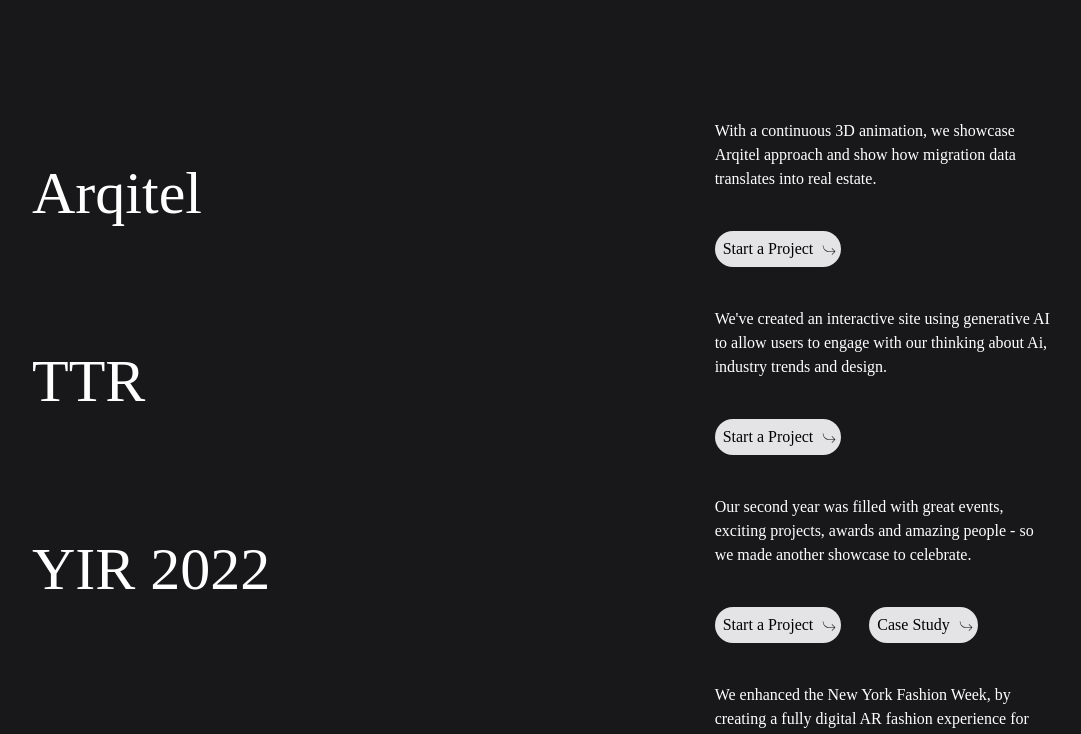
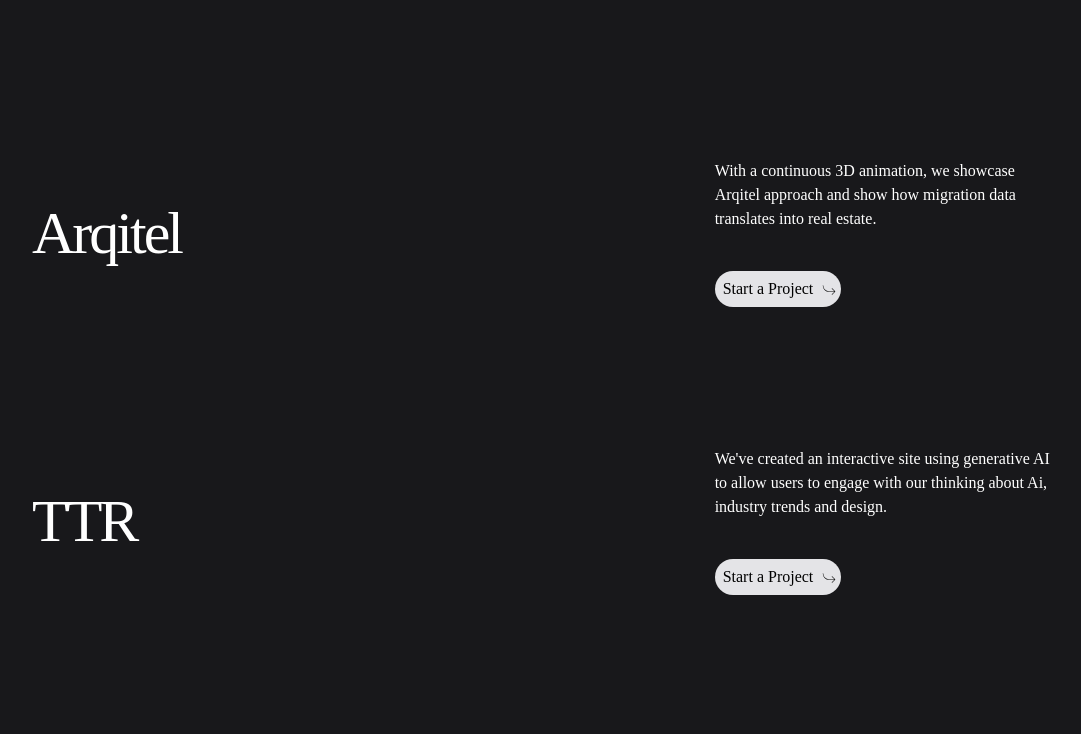
Before and after one commit to SUBHANKAR-SIDHU/Refokus, a React (Vite) app: page / in a window 1280 px wide. Shown: the part 864-1598 px from the top of the page, without its empty margins (96-1177 px from the left). Built offline with nearby package versions, Linux system fonts and the light colour scheme.

Commit message:
add background color

```diff
--- a/src/components/Product.jsx
+++ b/src/components/Product.jsx
@@ -1,13 +1,27 @@
-import React from 'react'
+import React, { useState } from 'react'
 import Button from './Button'
 
-function Product({ data }) {
+function Product({ data, count, mover }) {
+    const colors = ['#FDE68A', '#BFDBFE', '#C7F9CC', '#FBCFE8'];
+    const [bg, setBg] = useState(null);
+
+    const handleMouseEnter = () => {
+        let idx = 0;
+        if (typeof mover === 'function') {
+            const res = mover(count);
+            idx = Number.isInteger(res) ? res : count;
+        }
+        const color = colors[Math.abs(idx) % colors.length];
+        setBg(color);
+    }
+
+    const handleMouseLeave = () => setBg(null);
 
     return (
-        <div className='w-full mt-10'>
-            <div className='max-w-5xl mx-auto flex justify-between items-center '>
-                <h1 className='text-6xl capitalize font-medium'>{data.title}</h1>
-                <div className='deti w-1/3 '>
+        <div className="w-full h-72 pt-10" style={{ backgroundColor: bg }}>
+            <div onMouseEnter={handleMouseEnter} onMouseLeave={handleMouseLeave} className='max-w-5xl mx-auto flex justify-between items-center  '>
+                <h1 className='text-6xl capitalize font-medium tracking-tighter'>{data.title}</h1>
+                <div className='w-1/3 '>
                     <p className='mb-10'>{data.description}</p>
                     <div className='flex gap-7'>
                         {data.live && <Button />}
```
